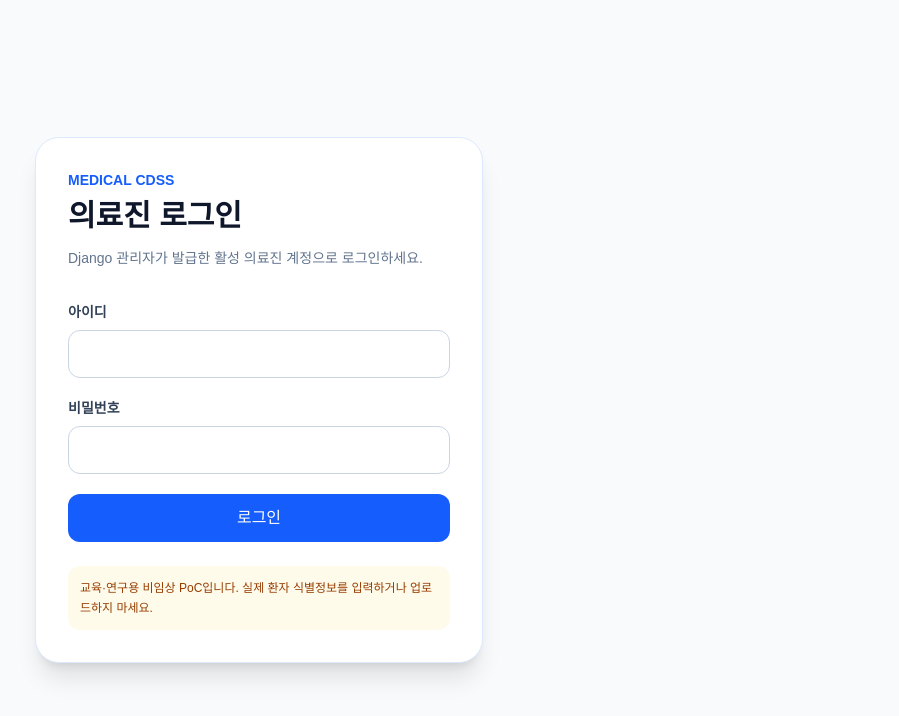
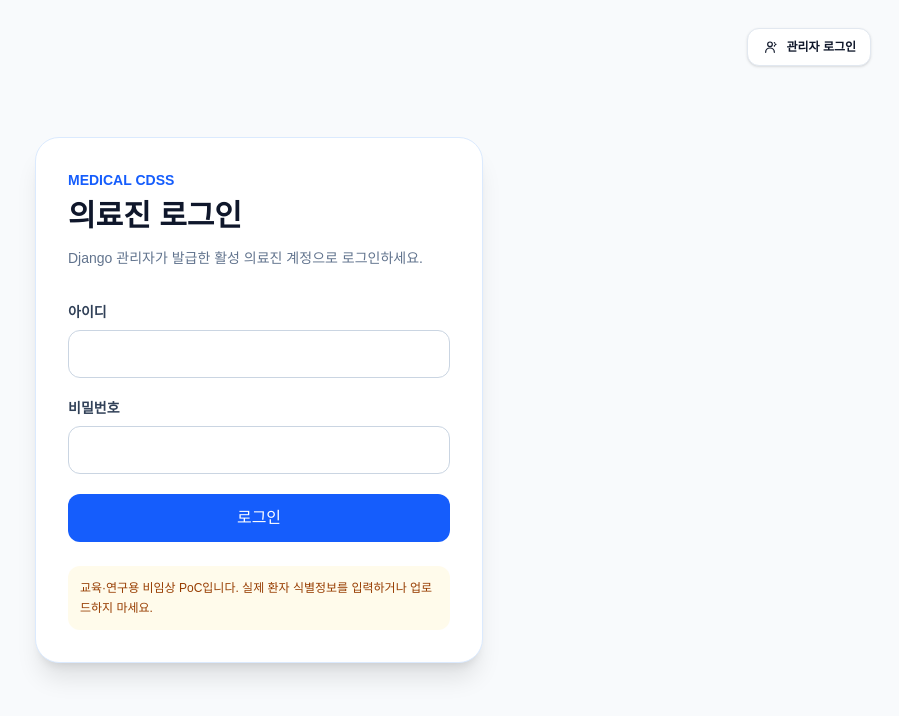
Before and after one commit to duddl6292/medical-cdss, a React (Vite) app in the folder frontend/: page /login in a window 1280 px wide. Shown: the top 716 px of the page, without its empty margins (381-1280 px from the left). Built offline with nearby package versions, Linux system fonts and the light colour scheme; no server answers.

Commit message:
feat: add Django admin link to clinician login

```diff
--- a/frontend/src/pages/loginpage.tsx
+++ b/frontend/src/pages/loginpage.tsx
@@ -2,6 +2,10 @@ import { useState, type FormEvent } from "react";
 import { Navigate, useLocation, useNavigate } from "react-router-dom";
 
 import { useAuth } from "../contexts/authcontext";
+
+const adminUrl =
+  import.meta.env.VITE_ADMIN_URL ??
+  "https://medical-cdss-backend-356595725907.asia-southeast1.run.app/admin/";
 
 export default function LoginPage() {
   const { login, user } = useAuth();
@@ -30,7 +34,28 @@ export default function LoginPage() {
   }
 
   return (
-    <main className="flex min-h-screen items-center justify-center bg-slate-50 p-6">
+    <main className="relative flex min-h-screen items-center justify-center bg-slate-50 p-6">
+      <a
+        href={adminUrl}
+        className="absolute right-5 top-5 inline-flex items-center gap-2 rounded-xl border border-slate-200 bg-white px-3.5 py-2.5 text-xs font-bold text-slate-600 shadow-sm transition hover:border-blue-200 hover:bg-blue-50 hover:text-blue-700 sm:right-7 sm:top-7"
+        aria-label="Django 관리자 로그인 페이지로 이동"
+      >
+        <svg
+          viewBox="0 0 24 24"
+          fill="none"
+          className="h-4 w-4"
+          aria-hidden="true"
+        >
+          <circle cx="12" cy="8" r="3.5" stroke="currentColor" strokeWidth="1.8" />
+          <path
+            d="M5.5 20a6.5 6.5 0 0 1 13 0M18.5 5.5l.7.7m0 3.6-.7.7M21 8h-1"
+            stroke="currentColor"
+            strokeWidth="1.8"
+            strokeLinecap="round"
+          />
+        </svg>
+        관리자 로그인
+      </a>
       <section className="w-full max-w-md rounded-3xl border border-blue-100 bg-white p-8 shadow-xl">
         <p className="text-sm font-bold text-blue-600">MEDICAL CDSS</p>
         <h1 className="mt-2 text-3xl font-bold text-slate-900">의료진 로그인</h1>
```
Also changed, not shown: 2 other files (tests, documents, lock files or other folders).
